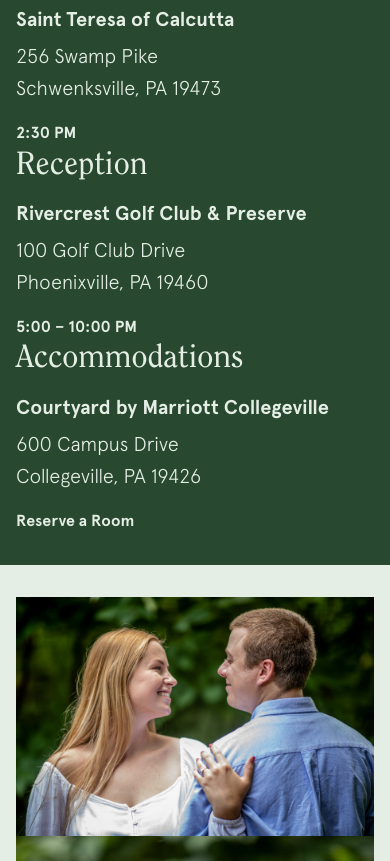
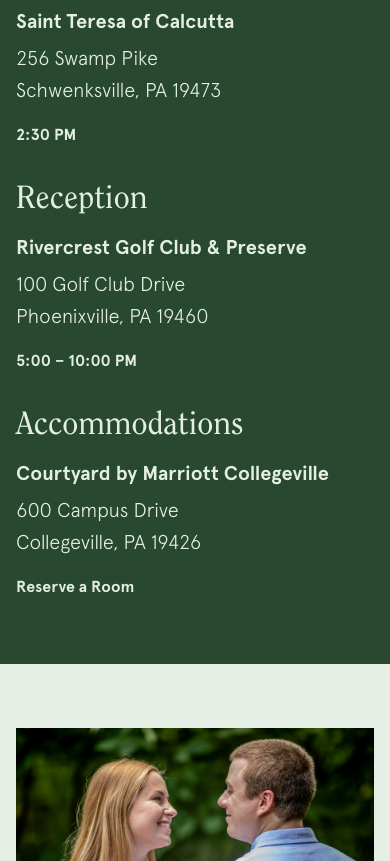
Before and after one commit to thomasvaeth/easterwood-wedding, a website: page src/pages/index.html in a window 390 px wide. Shown: the part 643-1504 px from the top of the page. Drawn offline with nearby package versions, Linux system fonts and the light colour scheme; files that its build step writes are made by us from their sources; files whose address does not match are found by name.

Commit message:
Added mobile styling.

```diff
--- a/src/assets/scss/base/_media.scss
+++ b/src/assets/scss/base/_media.scss
@@ -12,6 +12,7 @@
 
 img {
   display: block;
+  width: 100%;
 }
 
 //----------------------------------------------
--- a/src/assets/scss/components/_details.scss
+++ b/src/assets/scss/components/_details.scss
@@ -15,6 +15,10 @@
   }
 
   &__subcontainer {
+    &:not(:last-child) {
+      margin-bottom: 2rem;
+    }
+
     @media (min-width: $mq-med) {
       flex-basis: 50%;
       max-width: 50%;
@@ -25,6 +29,7 @@
       justify-content: center;
       flex-basis: 1 / 3 * 100%;
       max-width: 1 / 3 * 100%;
+      margin-bottom: 0;
     }
   }
 
--- a/src/assets/scss/components/_images.scss
+++ b/src/assets/scss/components/_images.scss
@@ -11,8 +11,13 @@
 
     & > figure {
       &:first-child {
+        margin-bottom: 1em;
+
         @media (min-width: $mq-med) {
-          margin-right: 0.5em;
+          margin: {
+            right: 0.5em;
+            bottom: 0;
+          }
         }
       }
 
--- a/src/assets/scss/components/_mast.scss
+++ b/src/assets/scss/components/_mast.scss
@@ -2,6 +2,14 @@
 // Mast
 //----------------------------------------------
 .mast {
+  br {
+    display: none;
+
+    @media (min-width: $mq-med) {
+      display: block;
+    }
+  }
+
   &__img {
     margin-top: 1em;
 
--- a/src/assets/scss/utils/_helpers.scss
+++ b/src/assets/scss/utils/_helpers.scss
@@ -17,17 +17,13 @@
 }
 
 .section-padding {
-  padding: 2em 1em;
+  padding: 4em 1em;
 
   @media (min-width: $mq-small) {
-    padding: 4em 2em;
+    padding: 6em 3em;
   }
 
   @media (min-width: $mq-med) {
-    padding: 6em 3em;
-  }
-
-  @media (min-width: $mq-large) {
     padding: 8em 4em;
   }
 
```
Also changed, not shown: assets/css/app.min.css.
